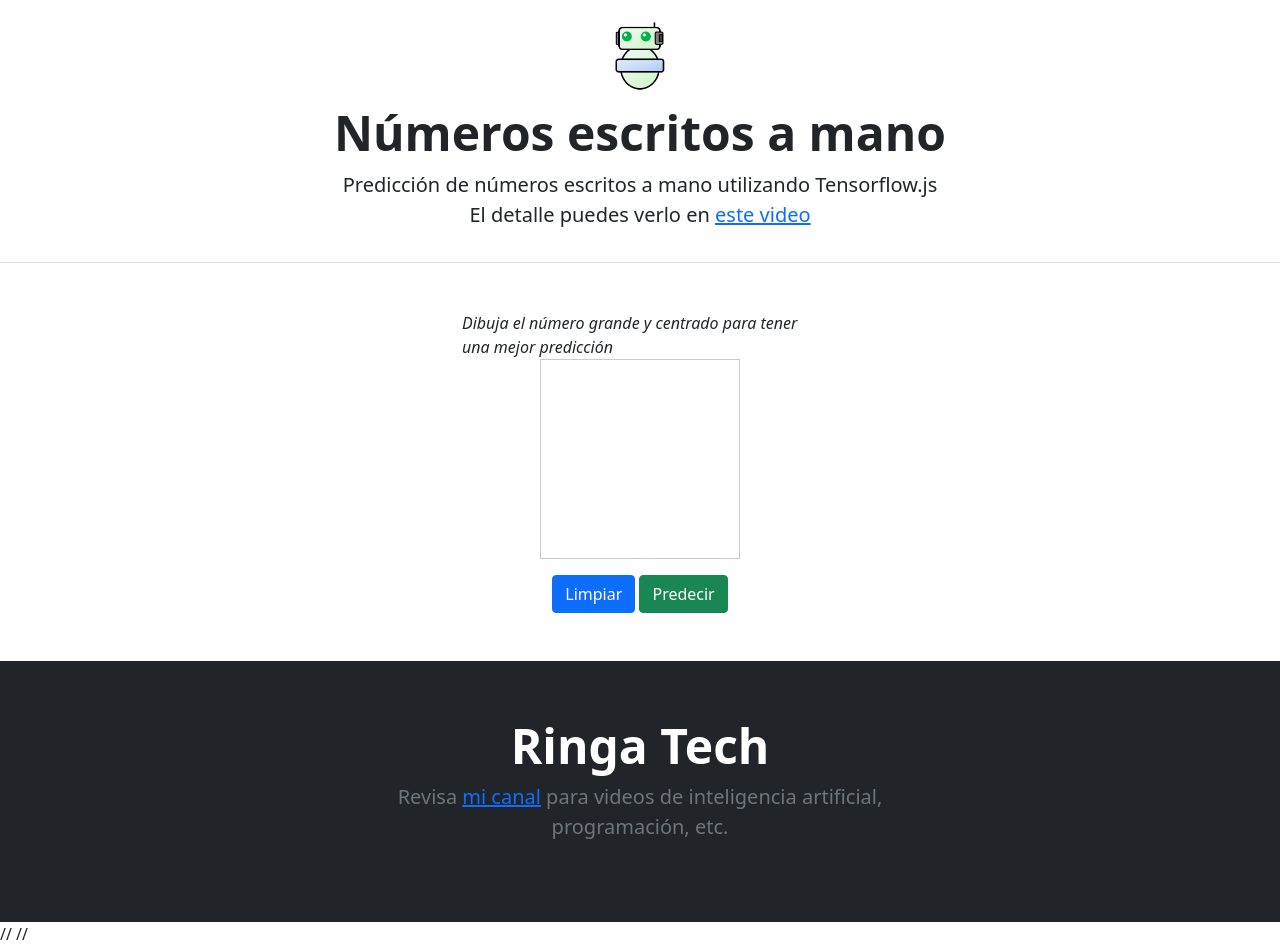
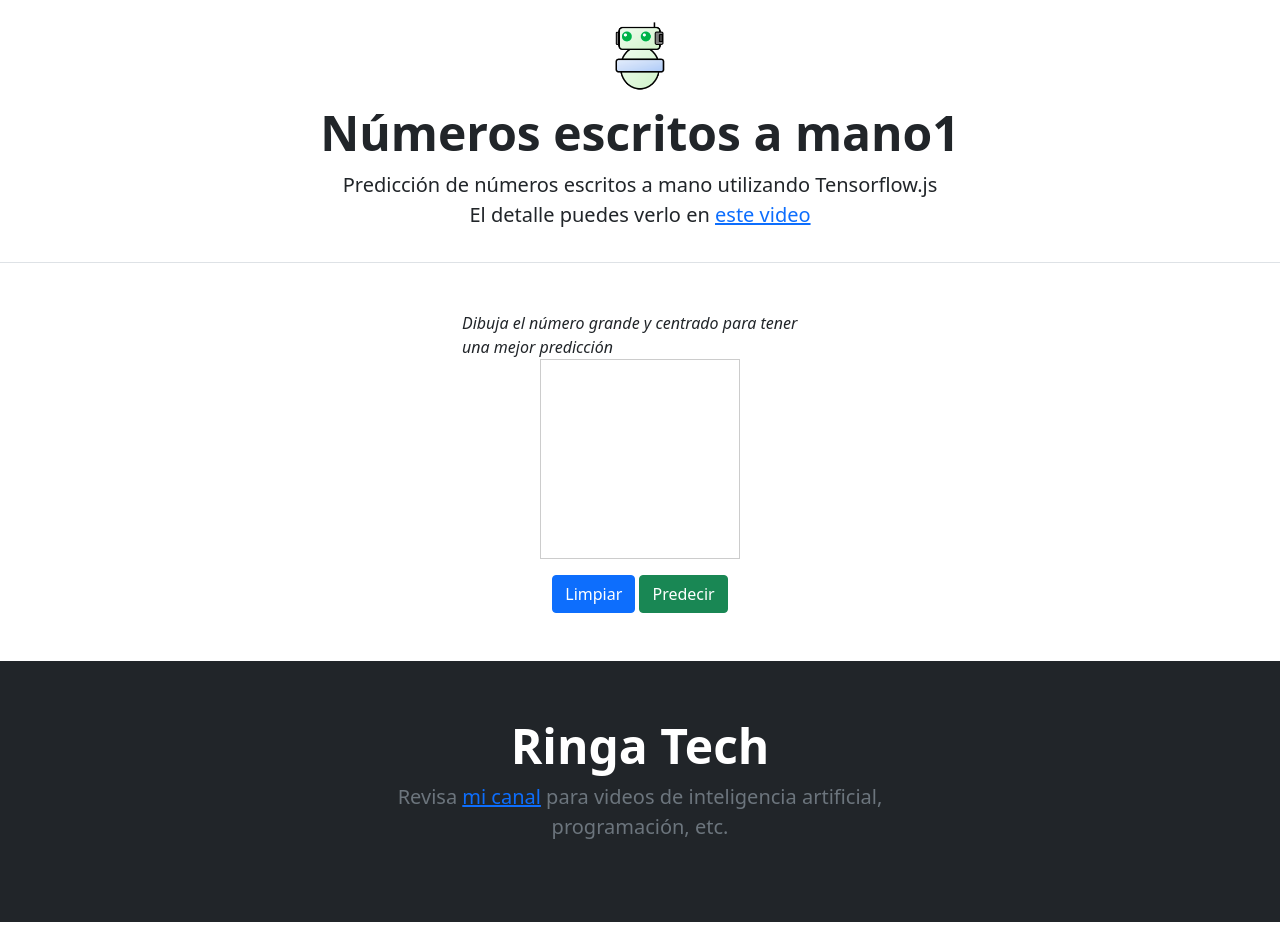
Before and after one commit to yadira877/Semestral-Clasificador-de-numeros, a plain HTML site: page index.html in a window 1280 px wide. After the commit the page ends 922 px from the top, so only its background shows below. Drawn offline with nearby package versions, Linux system fonts and the light colour scheme; a script that the page names is missing.

Commit message:
Update index.html

```diff
--- a/index.html
+++ b/index.html
@@ -29,7 +29,7 @@
     <main>
       <div class="px-4 py-2 my-2 text-center border-bottom">
         <img class="d-block mx-auto mb-2" src="LogotipoV2-Simple.png" alt="" width="80" height="80">
-        <h1 class="display-5 fw-bold">N&uacute;meros escritos a mano</h1>
+        <h1 class="display-5 fw-bold">N&uacute;meros escritos a mano1</h1>
         <div class="col-lg-6 mx-auto">
           <p class="lead mb-0">Predicci&oacute;n de n&uacute;meros escritos a mano utilizando Tensorflow.js</p>
           <p class="lead mb-4">El detalle puedes verlo en <a href="https://youtu.be/LRckH4U5ls8">este video</a></p>
@@ -224,11 +224,11 @@
       })();
     </script>
 
-    //<script src="https://www.gstatic.com/firebasejs/8.8.0/firebase-app.js"></script>
-    //<script src="https://www.gstatic.com/firebasejs/8.8.0/firebase-analytics.js"></script>
+    <script src="https://www.gstatic.com/firebasejs/8.8.0/firebase-app.js"></script>
+    <script src="https://www.gstatic.com/firebasejs/8.8.0/firebase-analytics.js"></script>
     <script>
       var firebaseConfig = {
-       /7 apiKey: "AIzaSyAveaOMdSeaG82ukQpd-kvWKkD1-7AfmjY",
+       // apiKey: "AIzaSyAveaOMdSeaG82ukQpd-kvWKkD1-7AfmjY",
         //authDomain: "ringatech-website.firebaseapp.com",
         //projectId: "ringatech-website",
         //storageBucket: "ringatech-website.appspot.com",
```
